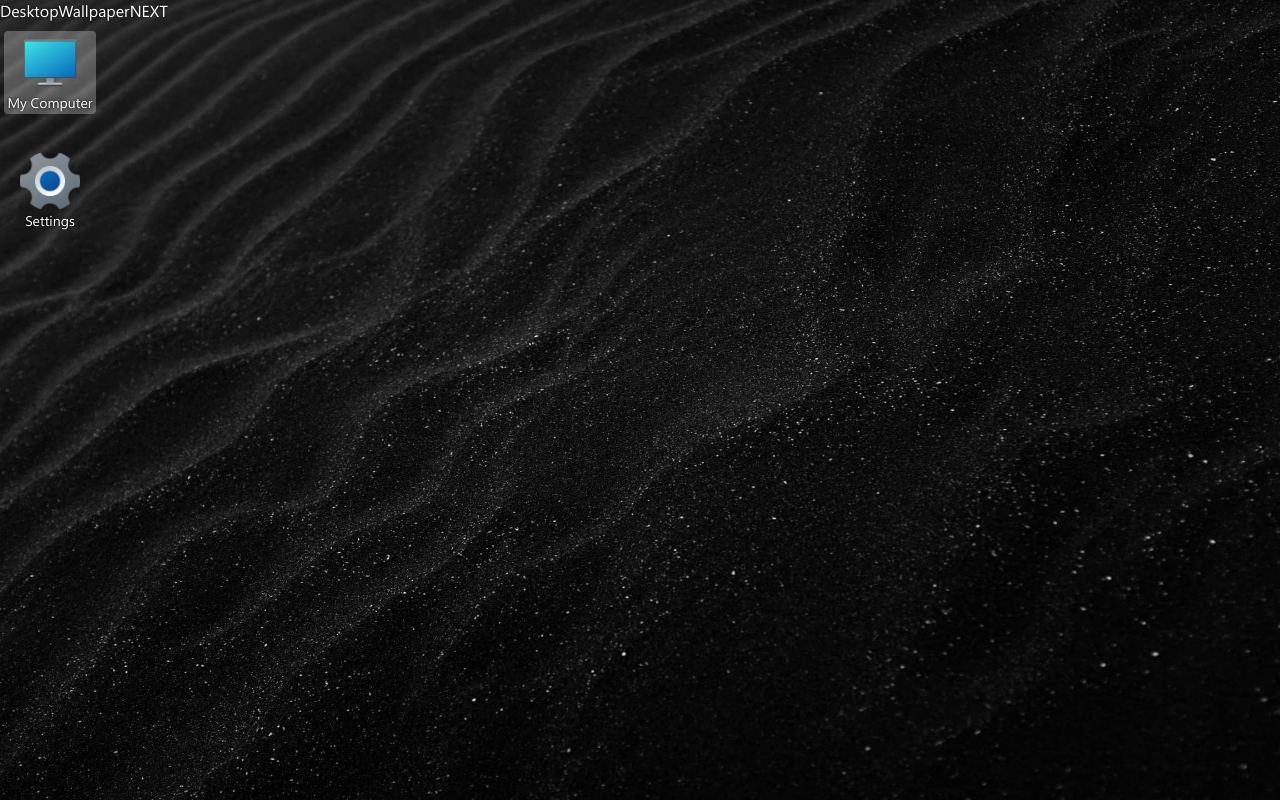
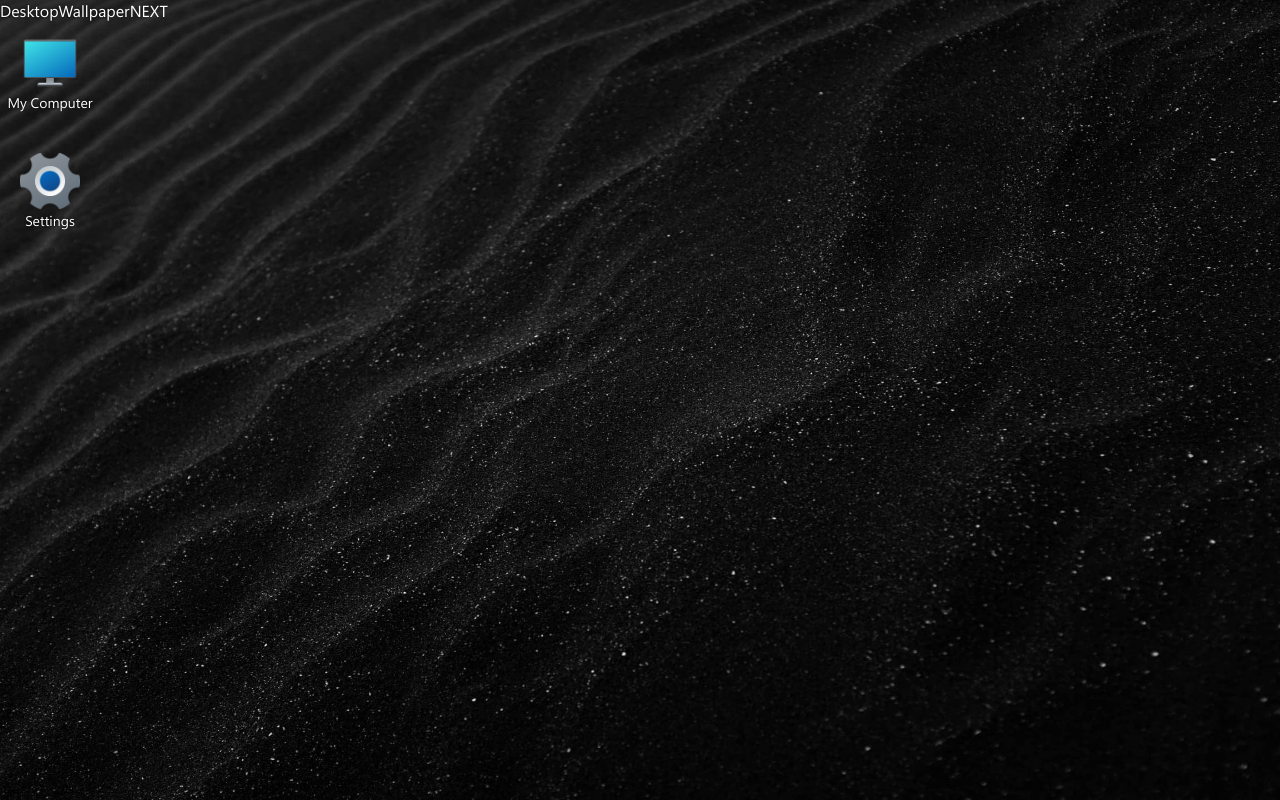
Before and after one commit to dansmht/Initial-PC-Simulator, a React (Vite) app: page / in a window 1280 px wide. Built offline with nearby package versions, Linux system fonts and the light colour scheme.

Commit message:
revert code & add some functions and handlers for desktop shortcuts

```diff
--- a/package.json
+++ b/package.json
@@ -10,6 +10,7 @@
     "preview": "vite preview"
   },
   "dependencies": {
+    "classnames": "^2.3.2",
     "immer": "^10.0.1",
     "react": "^18.2.0",
     "react-dom": "^18.2.0",
--- a/src/components/AppShortcut/_types.ts
+++ b/src/components/AppShortcut/_types.ts
@@ -1,5 +1,5 @@
 export type Shortcut = {
-  id: number,
+  id: string,
   icon: string,
   baseTitle: string,
   currentTitle: string,
--- a/src/modules/Desktop/_const.ts
+++ b/src/modules/Desktop/_const.ts
@@ -3,13 +3,13 @@ import Icons from "../../assets/images/icons";
 
 export const initialDesktopShortcuts: Shortcut[] = [
   {
-    id: 1,
+    id: "1",
     icon: Icons.MyComputer,
     baseTitle: "My Computer",
     currentTitle: "",
   },
   {
-    id: 2,
+    id: "2",
     icon: Icons.Settings,
     baseTitle: "Settings",
     currentTitle: "",
--- a/src/modules/Desktop/components/DesktopShortcuts/DesktopShortcuts.module.scss
+++ b/src/modules/Desktop/components/DesktopShortcuts/DesktopShortcuts.module.scss
@@ -1,4 +1,5 @@
 .DesktopShortcuts {
+  width: 100px;
   margin-top: 8px;
   display: flex;
   flex-direction: column;
@@ -6,7 +7,6 @@
   row-gap: 12px;
 
   .Shortcut {
-    width: 100px;
     height: 106px;
     padding: 2px 4px;
     font-size: 14px;
--- a/src/modules/Desktop/components/DesktopShortcuts/DesktopShortcuts.tsx
+++ b/src/modules/Desktop/components/DesktopShortcuts/DesktopShortcuts.tsx
@@ -1,15 +1,71 @@
-import React from "react";
+import React, { useEffect, useRef, useState } from "react";
+import classNames from "classnames";
 import { useDesktopShortcutsStore } from "../../store/DesktopShortcutsStore";
+import { Nullable } from "../../../../types/utils";
 import styles from "./DesktopShortcuts.module.scss";
 
 export const DesktopShortcuts = () => {
   const shortcuts = useDesktopShortcutsStore((state) => state.shortcuts);
 
+  const shortcutListRef = useRef<HTMLUListElement>(null);
+
+  const [selectedAppId, setSelectedAppId] = useState<Nullable<string>>(null);
+
+  const selectApp: React.MouseEventHandler<HTMLDivElement> = (event) => {
+    setSelectedAppId(event.currentTarget.id);
+  };
+
+  const openShortcutDropdown: React.MouseEventHandler<HTMLDivElement> = (event) => {
+    event.preventDefault();
+    console.log("Right Click");
+  };
+
+  const openApp: React.MouseEventHandler<HTMLDivElement> = (event) => {
+    console.log("OPEN APP");
+    setSelectedAppId(null);
+  };
+
+  useEffect(() => {
+    const unselectAppOnClickOutsideHandler = (event: MouseEvent) => {
+      if (selectedAppId) {
+        const target = event.target as Element;
+        if (shortcutListRef.current && !shortcutListRef.current.contains(target)) {
+          setSelectedAppId(null);
+        }
+      }
+    };
+
+    const openAppOnEnterHandler = (event: KeyboardEvent) => {
+      if (event.key === "Enter" && selectedAppId) {
+        console.log("OPEN APP");
+      }
+    };
+
+    document.addEventListener("click", unselectAppOnClickOutsideHandler);
+    document.addEventListener("keydown", openAppOnEnterHandler);
+
+    return () => {
+      document.removeEventListener("click", unselectAppOnClickOutsideHandler);
+      document.removeEventListener("keydown", openAppOnEnterHandler);
+    };
+  }, [selectedAppId]);
+
   return (
-    <ul className={styles.DesktopShortcuts}>
+    <ul className={styles.DesktopShortcuts} ref={shortcutListRef}>
       {shortcuts.map((shortcut) => (
-        <li key={shortcut.id} className={`${styles.Shortcut} ${shortcut.id % 2 === 1 ? styles.Selected : ""}`}>
-          <div className={styles.Wrapper}>
+        <li
+          key={shortcut.id}
+          className={classNames(styles.Shortcut, {
+            [styles.Selected]: shortcut.id === selectedAppId,
+          })}
+        >
+          <div
+            id={shortcut.id}
+            className={styles.Wrapper}
+            onClick={selectApp}
+            onContextMenu={openShortcutDropdown}
+            onDoubleClick={openApp}
+          >
             <img
               src={shortcut.icon}
               alt="shortcut"
--- a/src/modules/Desktop/store/DesktopShortcutsStore.ts
+++ b/src/modules/Desktop/store/DesktopShortcutsStore.ts
@@ -6,8 +6,20 @@ import { initialDesktopShortcuts } from "../_const";
 
 type DesktopShortcutsStore = {
   shortcuts: Shortcut[],
+  renameShortcut: (id: string, newTitle: string) => void,
 };
 
 export const useDesktopShortcutsStore = create<DesktopShortcutsStore>()(persist(devtools(immer((set) => ({
   shortcuts: initialDesktopShortcuts,
+  renameShortcut: (id, newTitle) => {
+    set((state) => {
+      const trimmedNewTitle = newTitle.trim();
+      if (!trimmedNewTitle) return;
+
+      const shortcut = state.shortcuts.find((s) => s.id === id);
+      if (shortcut) {
+        shortcut.currentTitle = trimmedNewTitle;
+      }
+    });
+  },
 }))), {name: "desktopShortcutsStore", version: 1}));
```
Also changed, not shown: 1 other file (tests, documents, lock files or other folders).
